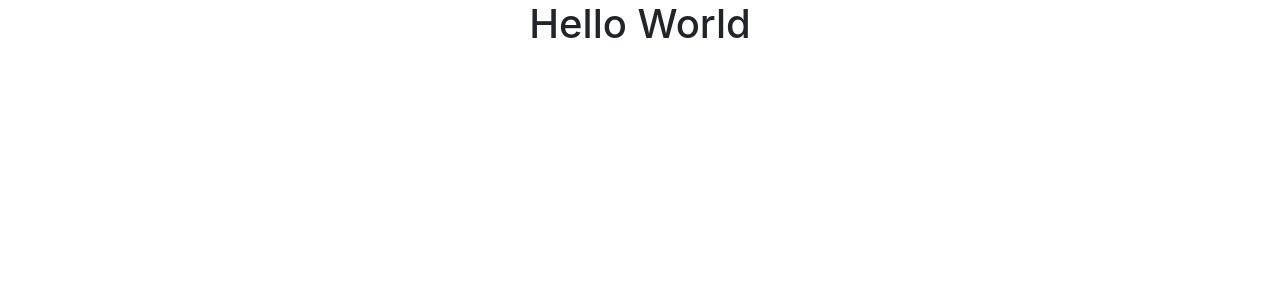
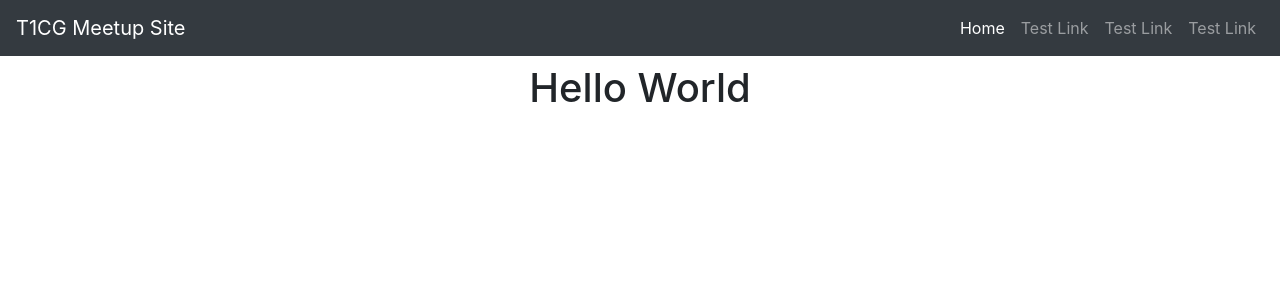
Before and after one commit to t1cgAcademy/t1cg-meetup, a React (Create React App) app: page / in a window 1280 px wide. Shown: the top 300 px of the page. Built offline with nearby package versions, Linux system fonts and the light colour scheme.

Commit message:
created a data file and passing props to navbar

```diff
--- a/src/components/App.js
+++ b/src/components/App.js
@@ -1,11 +1,14 @@
 //react imports
 import React from 'react';
 import { BrowserRouter as Router, Route, Switch } from 'react-router-dom';
-//css
+
+//assets and data
 import '../assets/css/App.css';
 import logo from '../assets/images/logo.svg';
+import data from '../config';
 
 //components
+import Navbar from './Navbar';
 import notFound from '../pages/404';
 import Landing from '../pages/Landing';
 
@@ -14,6 +17,7 @@ class App extends React.Component {
     return (
       <Router>
         <div>
+          <Navbar name={data.siteName} />
           <Switch>
             <Route exact path="/" component={Landing} />
             <Route component={notFound} />
--- /dev/null
+++ b/src/config/index.js
@@ -0,0 +1,3 @@
+module.exports = {
+  siteName: 'T1CG Meetup Site'
+};
```
